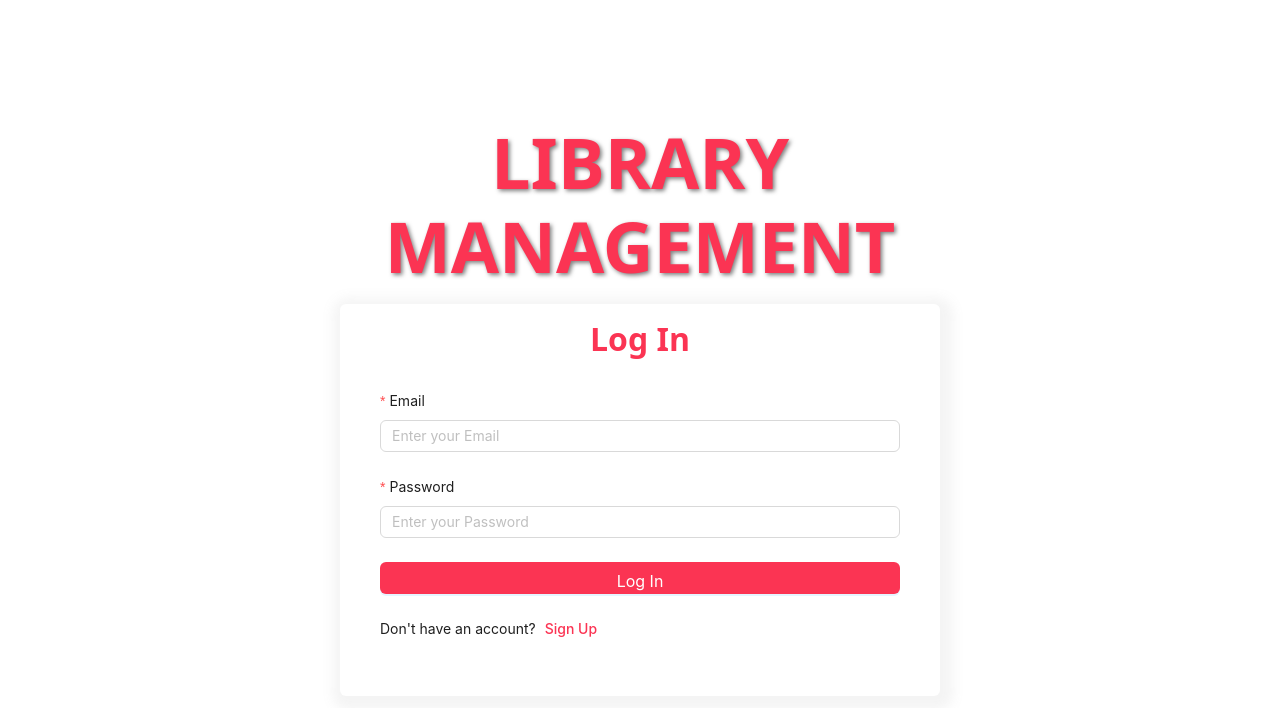
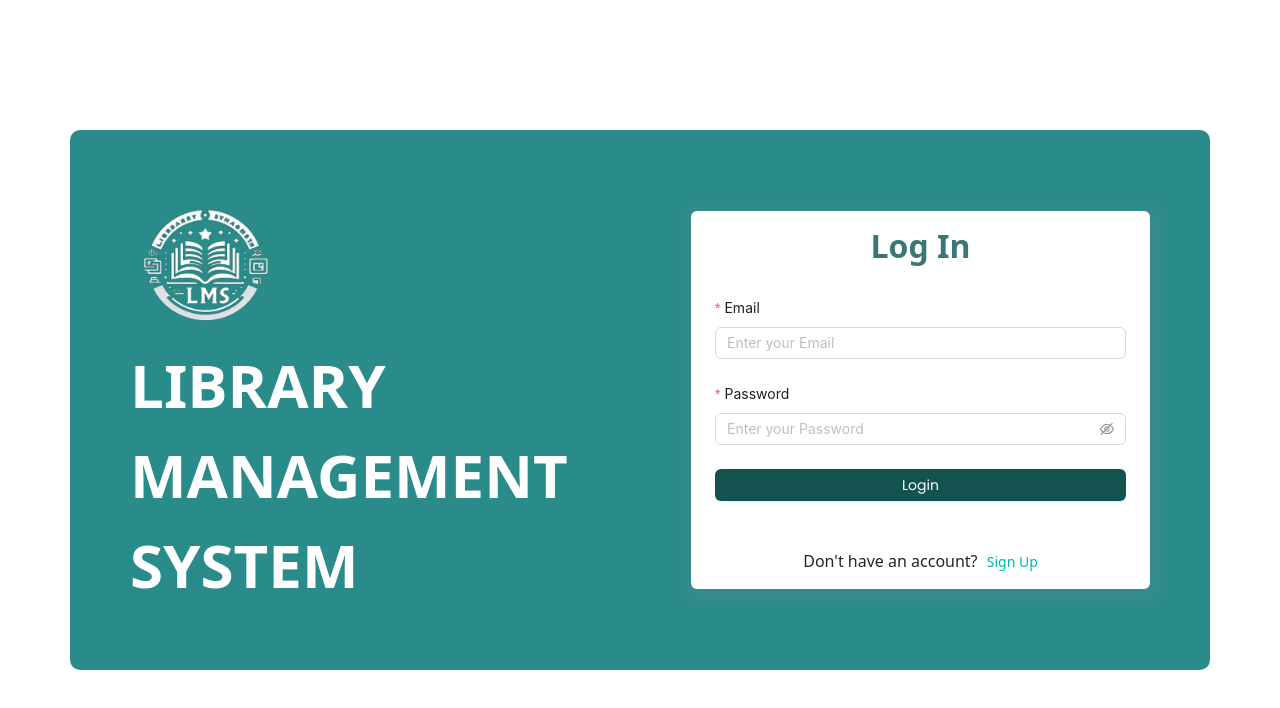
Before and after one commit to Radhika190089/readers-hub, a React (Create React App) app: page /login in a window 1280 px wide. Shown: the top 708 px of the page. Built offline with nearby package versions, Linux system fonts and the light colour scheme.

Commit message:
10 Oct changes

```diff
--- a/package.json
+++ b/package.json
@@ -20,7 +20,7 @@
     "@types/node": "^16.18.106",
     "@types/react": "^18.3.4",
     "@types/react-dom": "^18.3.0",
-    "antd": "^5.20.6",
+    "antd": "^5.21.3",
     "axios": "^1.7.7",
     "bootstrap": "^5.3.3",
     "chart.js": "^4.4.4",
--- a/src/Components/Login.tsx
+++ b/src/Components/Login.tsx
@@ -7,8 +7,6 @@ const Login = () => {
   const navigate = useNavigate();
 
   const onFinish = (values: { email: string; password: string }) => {
-
-
     const users = JSON.parse(localStorage.getItem("admin") || "") || [];
     const user =
       users?.find(
@@ -27,24 +25,29 @@ const Login = () => {
 
   return (
     <div className="fds">
-      <div className="formdes d-flex justify-content-center">
+      <div className="fds1">
+        <div className="fds2">
           <div>
-          <div className="d-flex justify-content-center">
-            <h1
-              className="custom m-3 fw-bolder"
-              style={{
-                color: "#fb3453",
-                fontSize: "70px",
-                textAlign: "center",
-              }}
+            <img
+              src="/LMS.png"
+              alt="Library Management"
+              height={"150px"}
+              width={"150px"}
+            />
+            <div
+              style={{ fontSize: "60px", fontWeight: "bold", color: "white" }}
             >
-              LIBRARY <br /> MANAGEMENT
-            </h1>
+              LIBRARY
+              <br />
+              MANAGEMENT
+              <br />
+              SYSTEM
             </div>
-          <div className="formdes2 p-3 rounded">
+          </div>
+          <div className="formdesign bg-white rounded">
             <h2
-              className="bg-white fw-bolder text-center"
-              style={{ color: "#fb3453" }}
+              className="mx-4 mt-3 fw-bolder text-center"
+              style={{ color: "rgb(57 118 116)" }}
             >
               Log In
             </h2>
@@ -72,29 +75,32 @@ const Login = () => {
                   { required: true, message: "Please enter your password" },
                 ]}
               >
-                <Input placeholder="Enter your Password" />
+                <Input.Password placeholder="Enter your Password" />
               </Form.Item>
-
+              <Form.Item>
                 <Button
                   type="primary"
                   htmlType="submit"
-                className="btn w-100 mb-4"
-                style={{ backgroundColor: "#fb3453", color: "white" }}
+                  style={{
+                    backgroundColor: "#145250",
+                    color: "white",
+                    width: "100%",
+                  }}
                 >
-                Log In
+                  Login
                 </Button>
-
-              <p>
+              </Form.Item>
+            </Form>
+            <p className="text-center">
               Don't have an account?{" "}
               <span
                 className="span"
                 onClick={() => navigate("/signup")}
-                  style={{ color: "#fb3453", cursor: "pointer" }}
+                style={{ color: "rgb(0 181 175)  ", cursor: "pointer" }}
               >
                 Sign Up
               </span>
             </p>
-            </Form>
           </div>
         </div>
       </div>
--- a/src/Components/Signup.tsx
+++ b/src/Components/Signup.tsx
@@ -30,7 +30,9 @@ const Signup = () => {
               height={"150px"}
               width={"150px"}
             />
-            <div style={{ fontSize: "60px", fontWeight: "bold", color: "white" }}>
+            <div
+              style={{ fontSize: "60px", fontWeight: "bold", color: "white" }}
+            >
               LIBRARY
               <br />
               MANAGEMENT
@@ -41,7 +43,7 @@ const Signup = () => {
           <div className="formdesign p-4 bg-white rounded">
             <h2
               className="mx-4 my-3 fw-bolder text-center"
-              style={{ color: "#145250" }}
+              style={{ color: "rgb(57 118 116)" }}
             >
               Sign Up
             </h2>
@@ -102,7 +104,7 @@ const Signup = () => {
                 onClick={() => {
                   navigate("/login");
                 }}
-                style={{ color: "#145250", cursor: "pointer" }}
+                style={{ color: "rgb(0 181 175)", cursor: "pointer" }}
               >
                 Log In
               </span>
--- a/src/Components/Styles/st.css
+++ b/src/Components/Styles/st.css
@@ -15,8 +15,9 @@
 .fds1 {
     border-radius: 10px;
     padding: 60px;
-    background-color: #145250;
+    background-color: #2A8C8A;
     width: 95%;
+    height: 95;
 }
 
 .fds2 {
@@ -33,6 +34,14 @@
     display: "flex";
     flex-direction: "row";
     justify-content: "space-between"
+}
+
+.ant-layout-sider .ant-layout-sider-trigger {
+    background-color: #145250;
+}
+
+.ant-layout-sider .ant-layout-sider-trigger:hover {
+    background-color: #1c706d;
 }
 
 .background-video {
```
Also changed, not shown: src/Components/Admin.tsx (+77 -29 lines), 1 other file (tests, documents, lock files or other folders). Lines whose indentation alone changed are shown as unchanged.
